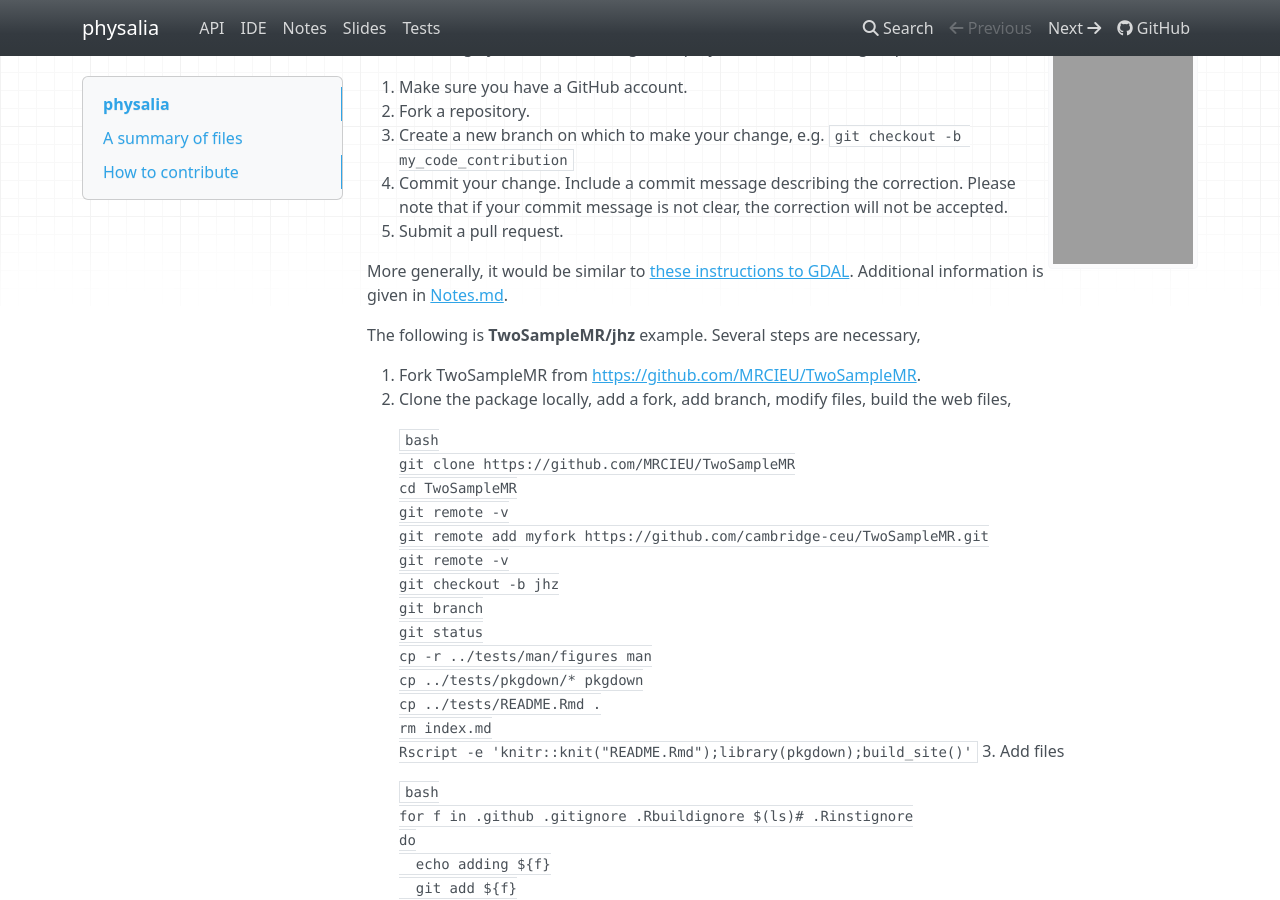
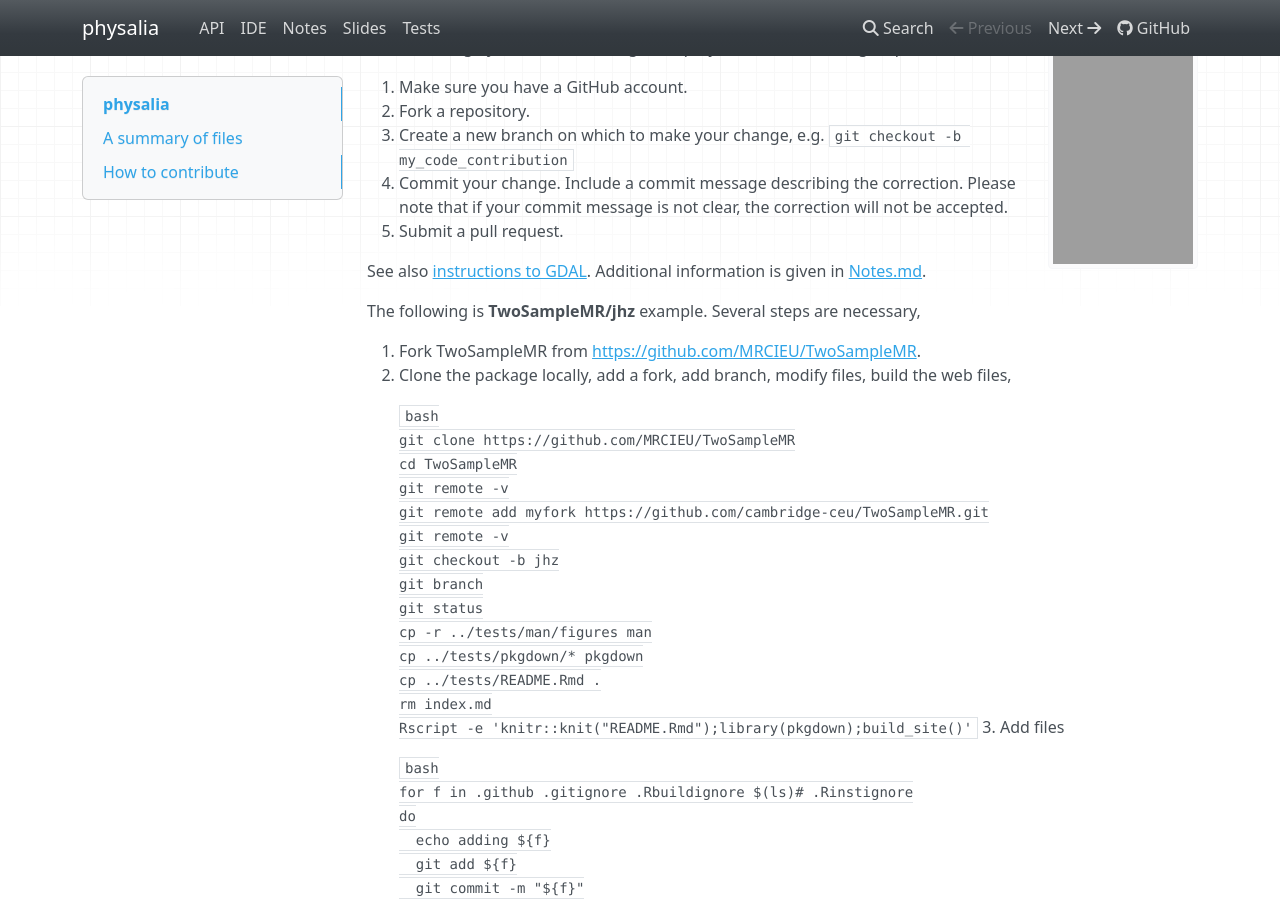
Before and after one commit to jinghuazhao/physalia, an MkDocs documentation site: the page built from docs/README.md, in a window 1280 px wide and 900 px high, scrolled down 827 px. Built offline with MkDocs 1.6.1, drawn with Linux system fonts in a browser that asks for light colours; nearby versions of some CDN libraries; a script that is not in the unit is left out; grey boxes are pictures that could not be loaded.

Commit message:
physalia

```diff
--- a/docs/README.md
+++ b/docs/README.md
@@ -33,7 +33,7 @@ Efforts are highly welcome as a long-term project, via the following steps:
 4. Commit your change. Include a commit message describing the correction. Please note that if your commit message is not clear, the correction will not be accepted.
 5. Submit a pull request.
 
-More generally, it would be similar to [these instructions to GDAL](https://github.com/OSGeo/gdal/blob/master/CONTRIBUTING.md).
+See also [instructions to GDAL](https://github.com/OSGeo/gdal/blob/master/CONTRIBUTING.md).
 Additional information is given in [Notes.md](Notes.md).
 
 The following is **TwoSampleMR/jhz** example. Several steps are necessary,
```
